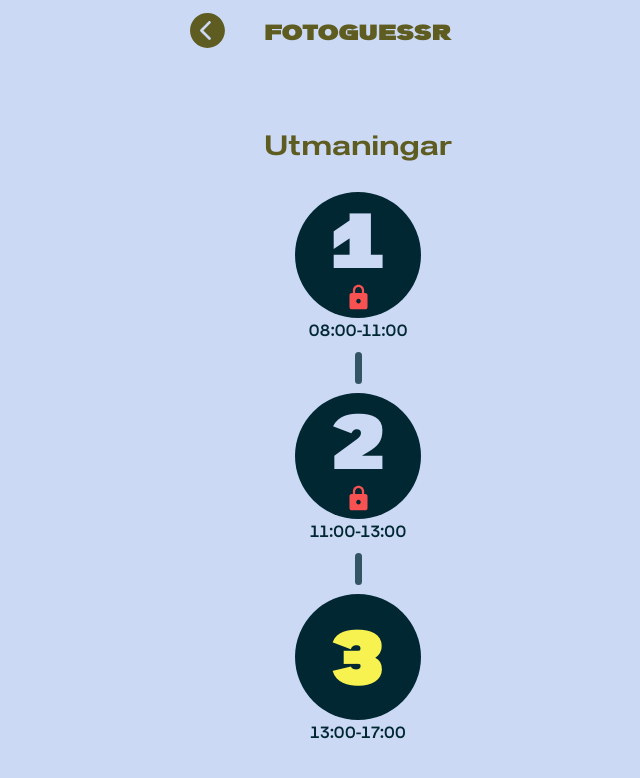
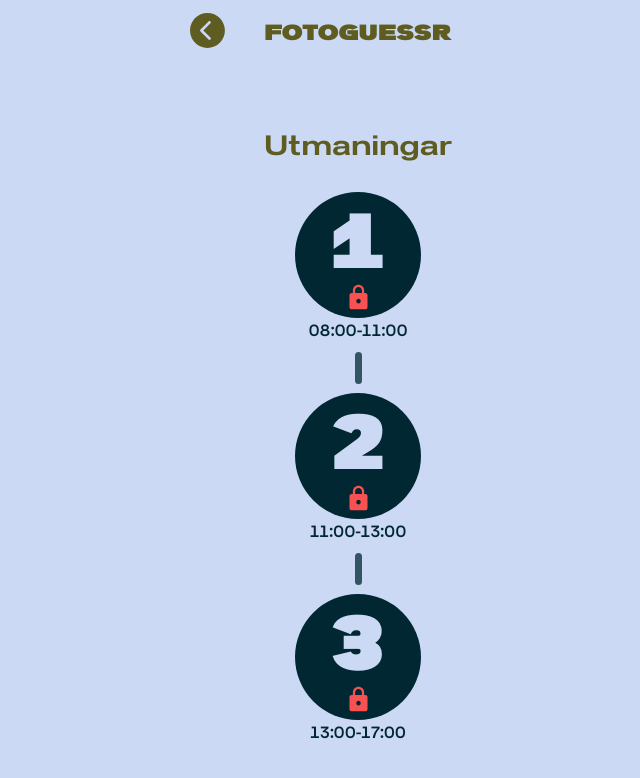
Before and after one commit to Skjesper/fotoguessr, a Next.js app: page /levels in a window 1280 px wide. Shown: the top 778 px of the page, without its empty margins (282-922 px from the left). Built offline with nearby package versions, Linux system fonts and the light colour scheme.

Commit message:
Change last time slot so game can be played later in the day

```diff
--- a/src/components/Levels/Levels.jsx
+++ b/src/components/Levels/Levels.jsx
@@ -54,7 +54,7 @@ export const isTimeSlotUnlocked = (timeSlot) => {
   const timeSlots = {
     "08:00-11:00": { start: 8 * 60, end: 11 * 60 },
     "11:00-13:00": { start: 11 * 60, end: 13 * 60 },
-    "13:00-17:00": { start: 13 * 60, end: 20 * 60 }, // Changed from 16:00 to 17:00
+    "13:00-19:00": { start: 13 * 60, end: 19 * 60 },
   };
 
   const slot = timeSlots[timeSlot];
```
